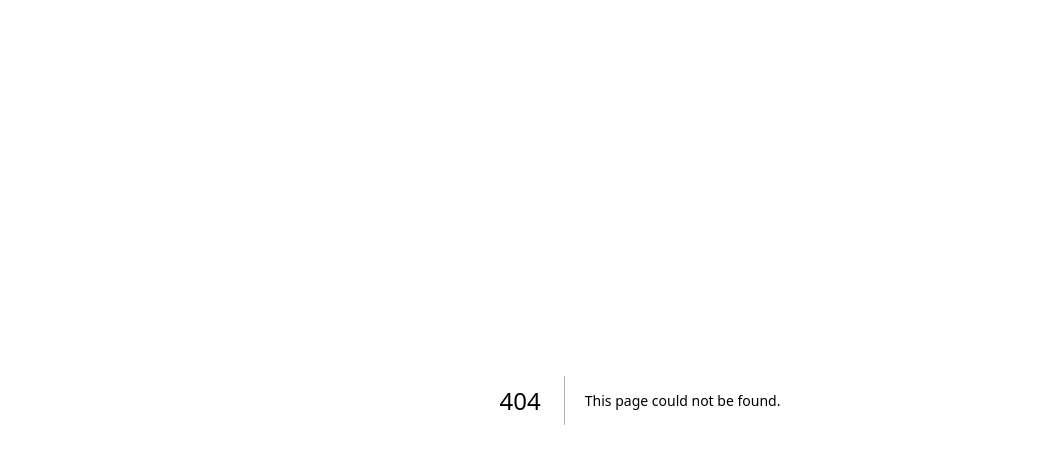
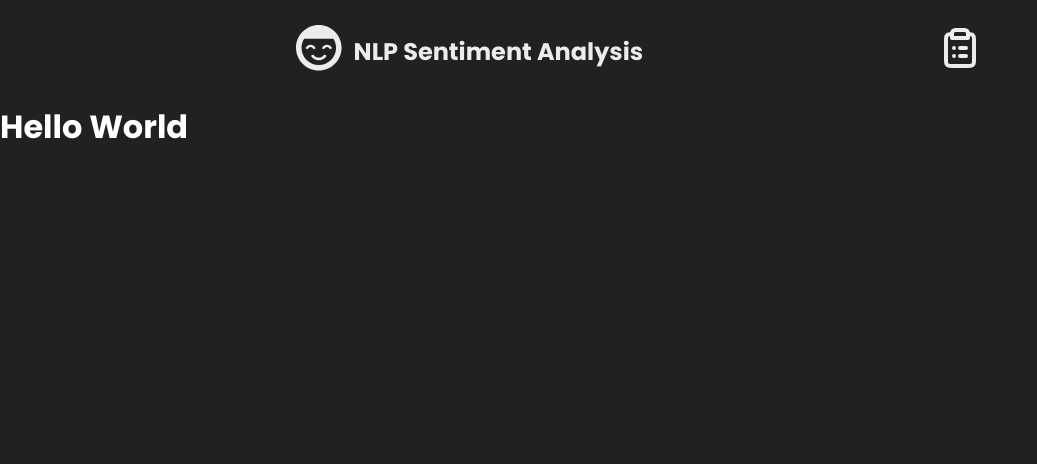
Before and after one commit to AdmiralFirefox/dockerized-sentiment-analysis-app, a Next.js app: page /saved_results in a window 1280 px wide. Before the commit this address had no page. Shown: the top 464 px of the page, without its empty margins (0-1037 px from the left). Built offline with nearby package versions, Linux system fonts and the light colour scheme.

Commit message:
Added navbar

```diff
--- /dev/null
+++ b/app/components/Icons/ListIcon.tsx
@@ -0,0 +1,26 @@
+interface ListIconProps {
+  width: string;
+  height: string;
+}
+
+const ListIcon = ({ width, height }: ListIconProps) => {
+  return (
+    <svg
+      width={width}
+      height={height}
+      viewBox="0 0 24 24"
+      fill="none"
+      xmlns="http://www.w3.org/2000/svg"
+    >
+      <path
+        d="M8 5.00005C7.01165 5.00082 6.49359 5.01338 6.09202 5.21799C5.71569 5.40973 5.40973 5.71569 5.21799 6.09202C5 6.51984 5 7.07989 5 8.2V17.8C5 18.9201 5 19.4802 5.21799 19.908C5.40973 20.2843 5.71569 20.5903 6.09202 20.782C6.51984 21 7.07989 21 8.2 21H15.8C16.9201 21 17.4802 21 17.908 20.782C18.2843 20.5903 18.5903 20.2843 18.782 19.908C19 19.4802 19 18.9201 19 17.8V8.2C19 7.07989 19 6.51984 18.782 6.09202C18.5903 5.71569 18.2843 5.40973 17.908 5.21799C17.5064 5.01338 16.9884 5.00082 16 5.00005M8 5.00005V7H16V5.00005M8 5.00005V4.70711C8 4.25435 8.17986 3.82014 8.5 3.5C8.82014 3.17986 9.25435 3 9.70711 3H14.2929C14.7456 3 15.1799 3.17986 15.5 3.5C15.8201 3.82014 16 4.25435 16 4.70711V5.00005M15 12H12M15 16H12M9 12H9.01M9 16H9.01"
+        stroke="#ececec"
+        strokeWidth="2"
+        strokeLinecap="round"
+        strokeLinejoin="round"
+      />
+    </svg>
+  );
+};
+
+export default ListIcon;
--- /dev/null
+++ b/app/components/Icons/SmileyIcon.tsx
@@ -0,0 +1,49 @@
+interface SmileyIconProps {
+  width: string;
+  height: string;
+}
+
+const SmileyIcon = ({ width, height }: SmileyIconProps) => {
+  return (
+    <svg
+      version="1.1"
+      id="_x32_"
+      xmlns="http://www.w3.org/2000/svg"
+      xmlnsXlink="http://www.w3.org/1999/xlink"
+      width={width}
+      height={height}
+      viewBox="0 0 512 512"
+      xmlSpace="preserve"
+    >
+      <g>
+        <path
+          style={{ fill: "#ececec" }}
+          d="M256.016,0C114.625,0,0,114.625,0,256s114.625,256,256.016,256C397.375,512,512,397.375,512,256
+          S397.375,0,256.016,0z M256.016,450.031c-107,0-194.047-87.063-194.047-194.031c0-37.766,11.031-72.953,29.781-102.781h328.5
+          C439,183.047,450,218.234,450,256C450,362.969,362.969,450.031,256.016,450.031z"
+        />
+        <path
+          style={{ fill: "#ececec" }}
+          d="M221.266,261.375c-5.328-11.313-13.172-21.031-22.984-28.031c-9.781-6.984-21.672-11.188-34.344-11.188
+          c-12.656,0-24.547,4.203-34.344,11.188c-9.813,7-17.656,16.719-22.984,28.063l23.656,11.125c3.578-7.594,8.688-13.75,14.5-17.875
+          c5.859-4.156,12.266-6.344,19.172-6.344c6.922,0,13.328,2.188,19.156,6.344c5.813,4.125,10.938,10.281,14.531,17.875
+          L221.266,261.375z"
+        />
+        <path
+          style={{ fill: "#ececec" }}
+          d="M405.375,261.375c-5.344-11.313-13.188-21.031-23-28.031c-9.781-6.984-21.656-11.188-34.313-11.188
+          s-24.563,4.203-34.344,11.188c-9.813,7-17.656,16.719-23,28.063l23.656,11.125c3.563-7.594,8.688-13.75,14.5-17.875
+          c5.844-4.156,12.266-6.344,19.188-6.344c6.906,0,13.313,2.188,19.141,6.344c5.828,4.125,10.953,10.281,14.531,17.875
+          L405.375,261.375z"
+        />
+        <path
+          style={{ fill: "#ececec" }}
+          d="M167.781,344.844c17.234,30.844,50.281,51.813,88.203,51.813c37.953,0,71.016-20.969,88.234-51.828
+          l-26.609-14.875c-12.109,21.609-35.109,36.203-61.625,36.203c-26.484,0-49.469-14.594-61.594-36.219L167.781,344.844z"
+        />
+      </g>
+    </svg>
+  );
+};
+
+export default SmileyIcon;
--- /dev/null
+++ b/app/components/Navbar.tsx
@@ -0,0 +1,25 @@
+import Link from "next/link";
+import SmileyIcon from "./Icons/SmileyIcon";
+import ListIcon from "./Icons/ListIcon";
+import styles from "@/styles/Navbar.module.scss";
+
+const Navbar = () => {
+  return (
+    <header className={styles["navbar-wrapper"]}>
+      <div className={styles["content"]}>
+        <Link href="/">
+          <span className={styles["svg-wrapper"]}>
+            <SmileyIcon width="2.85em" height="2.85em" />
+          </span>
+          <h1>NLP Sentiment Analysis</h1>
+        </Link>
+
+        <Link href="/saved_results">
+          <ListIcon width="3em" height="3em" />
+        </Link>
+      </div>
+    </header>
+  );
+};
+
+export default Navbar;
--- a/app/layout.tsx
+++ b/app/layout.tsx
@@ -2,6 +2,7 @@ import type { Metadata } from "next";
 import { Poppins } from "next/font/google";
 import { QueryProvider } from "@/providers/QueryProvider";
 import ReduxProvider from "@/providers/ReduxProvider";
+import Navbar from "./components/Navbar";
 import "@/styles/globals.scss";
 
 const poppins = Poppins({
@@ -24,7 +25,10 @@ export default function RootLayout({
     <html lang="en">
       <body className={poppins.className}>
         <ReduxProvider>
-          <QueryProvider>{children}</QueryProvider>
+          <QueryProvider>
+            <Navbar />
+            {children}
+          </QueryProvider>
         </ReduxProvider>
       </body>
     </html>
--- a/app/page.tsx
+++ b/app/page.tsx
@@ -68,10 +68,6 @@ export default function Home() {
 
   return (
     <main>
-      <div className={styles["title"]}>
-        <h1>NLP Sentiment Analysis</h1>
-      </div>
-
       <div className={styles["input-wrapper"]}>
         <form onSubmit={handleSubmit} className={styles["form-input"]}>
           <textarea
--- /dev/null
+++ b/app/saved_results/page.tsx
@@ -0,0 +1,7 @@
+export default function SavedResults() {
+  return (
+    <main>
+      <h1>Hello World</h1>
+    </main>
+  );
+}
--- /dev/null
+++ b/styles/Navbar.module.scss
@@ -0,0 +1,36 @@
+@use "themeprovider/themeprovider" as theme;
+
+.navbar-wrapper {
+  display: flex;
+  justify-content: center;
+
+  .content {
+    display: flex;
+    align-items: center;
+    justify-content: space-between;
+    width: min(45em, 100%);
+    padding: 1.5em 1em;
+
+    a:first-of-type {
+      display: flex;
+      align-items: center;
+      text-decoration: none;
+
+      .svg-wrapper {
+        flex-shrink: 0;
+      }
+
+      h1 {
+        color: theme.$white-color;
+        font-size: clamp(1.2rem, 5vw, 1.5rem);
+        margin-left: 0.5em;
+        margin-right: 0.25em;
+        overflow-wrap: break-word;
+      }
+    }
+
+    a:last-of-type {
+      text-decoration: none;
+    }
+  }
+}
```
Also changed, not shown: styles/page.module.scss (+1 -11 lines).
